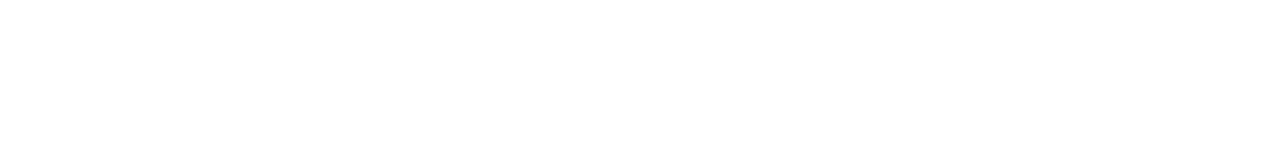
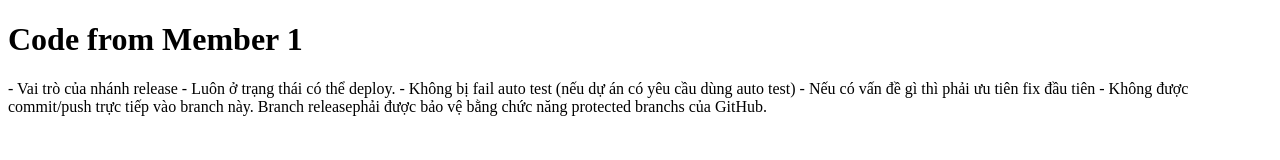
Before and after one commit to caotv1512/git-flow, a plain HTML site: page index.html in a window 1280 px wide. Drawn offline with Linux system fonts and the light colour scheme.

Commit message:
feat: add new info of release branch

```diff
--- a/index.html
+++ b/index.html
@@ -6,6 +6,12 @@
     <title>Document</title>
 </head>
 <body>
-
+    <h1>Code from Member 1</h1>
+    <p>
+    - Vai trò của nhánh release
+    - Luôn ở trạng thái có thể deploy.
+    - Không bị fail auto test (nếu dự án có yêu cầu dùng auto test)
+    - Nếu có vấn đề gì thì phải ưu tiên fix đầu tiên
+    - Không được commit/push trực tiếp vào branch này. Branch releasephải được bảo vệ bằng chức năng protected branchs của GitHub.</p>
 </body>
 </html>
```
